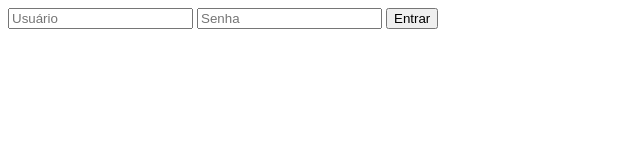
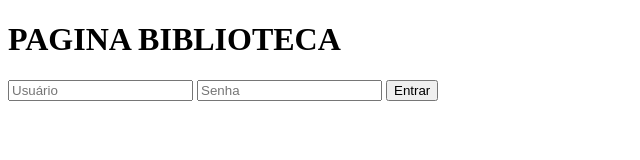
Before and after one commit to Pedrophaf7/BIBLIOTECA, a plain HTML site: page login/index.html in a window 1280 px wide. Shown: the whole page, without its empty margins (0-640 px from the left). Drawn offline with Linux system fonts and the light colour scheme; some packages are replaced by stand-ins of ours; a script that the page names is missing.

Commit message:
Atualiza projeto

```diff
--- a/login/index.html
+++ b/login/index.html
@@ -9,6 +9,7 @@
     <script src="
 https://cdn.jsdelivr.net/npm/sweetalert2@11">
     </script>
+    <h1>PAGINA BIBLIOTECA</h1>
  <input id="usuario" placeholder="Usuário">
     <input id="senha" type="password" placeholder="Senha">
     <button onclick="entrar()">Entrar</button>
```
